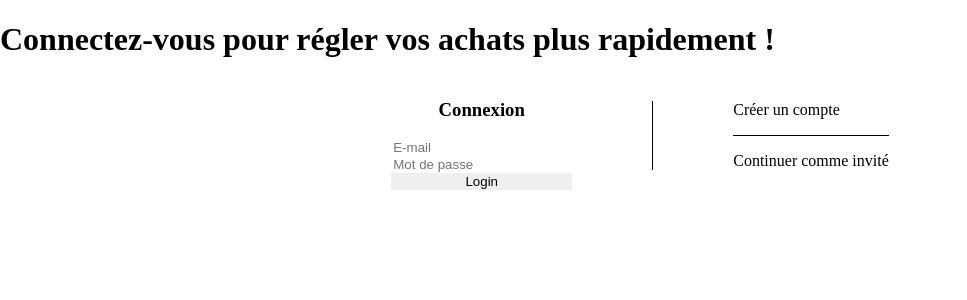
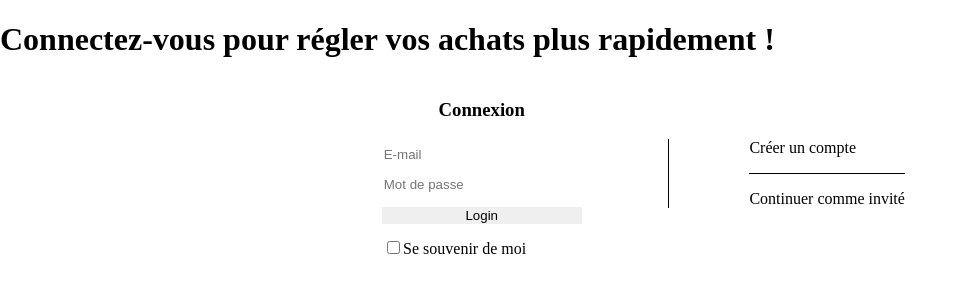
Before and after one commit to FlavianMagrit/Kodak, a React (Create React App) app: page /logout in a window 1280 px wide. Shown: the top 300 px of the page, without its empty margins (0-967 px from the left). Built offline with nearby package versions, Linux system fonts and the light colour scheme; no server answers.

Commit message:
feat: add error handling

```diff
--- a/src/App.js
+++ b/src/App.js
@@ -33,8 +33,8 @@ const AppRouter = () => (
 );
 
 const App = () => {
-  const [user, setUser] = useState(null);
-  console.log(user);
+  const [user, setUser] = useState(JSON.parse(localStorage.getItem('user')));
+
   return (
     <UserContext.Provider value={{ user, setUser }} className="App">
       {user ? <AppRouter /> : <AuthenticationPage />}
--- a/src/components/Input/CustomInput.jsx
+++ b/src/components/Input/CustomInput.jsx
@@ -1,3 +1,3 @@
-export const CustomInput = ({ placeholder, onChange }) => (
-  <input placeholder={placeholder} onChange={onChange} />
+export const CustomInput = ({ placeholder, onChange, ...props }) => (
+  <input placeholder={placeholder} onChange={onChange} {...props}/>
 );
--- a/src/containers/Authentication/index.jsx
+++ b/src/containers/Authentication/index.jsx
@@ -1,25 +1,57 @@
-import React, {useState} from 'react';
+import React, {createRef, useContext, useRef, useState} from 'react';
 import {CustomInput} from "../../components/Input/CustomInput";
 import {login} from "../../utils/authentication/authentication";
+import {UserContext} from "../../App";
+
+const checkboxRef = createRef();
 
 export const Authentication = () => {
+	const [error, setIsError] = useState(false);
 	const [loginEmail, setLoginEmail] = useState('');
 	const [loginPassword, setLoginPassword] = useState('');
+	const hasToBeSaveRef = useRef(checkboxRef);
+
+	const { setUser } = useContext(UserContext);
+
+	const handleConnexion = () => {
+		setIsError(false);
+
+		login(loginEmail, loginPassword)
+			.then(userAuthInfo => {
+				console.log(userAuthInfo.user)
+				if(hasToBeSaveRef.current.checked) {
+					localStorage.setItem('user', JSON.stringify(userAuthInfo.user));
+				}
+				setUser(userAuthInfo.user);
+			})
+			.catch(() => setIsError(true))
+	}
 
 	return (
 		<div className="login-container">
 			<h3> Connexion </h3>
 			<div className="inputs-container">
 				<CustomInput
+					name='email'
+					type='text'
 					placeholder="E-mail"
 					onChange={(e) => setLoginEmail(e.target.value)}
 				/>
 				<CustomInput
+					name='password'
+					type='password'
 					placeholder="Mot de passe"
 					onChange={(e) => setLoginPassword(e.target.value)}
 				/>
 
-				<button onClick={() => login(loginEmail, loginPassword)}> Login</button>
+				{ error && <p className='error'>Erreur dans ton login</p>}
+
+				<button onClick={() => handleConnexion()}>Login</button>
+
+				<div>
+					<input type="checkbox" id="remind-me" name="remind-me" ref={checkboxRef}/>
+					<label htmlFor="remind-me">Se souvenir de moi</label>
+				</div>
 			</div>
 		</div>
 	);
--- a/src/containers/SignInOrSignUp/Login.scss
+++ b/src/containers/SignInOrSignUp/Login.scss
@@ -34,5 +34,17 @@
   .inputs-container{
     display: flex;
     flex-direction: column;
+
+    input[type='text'] {
+      width: 15em;
+    }
+
+    > * {
+      margin: 0.5em;
+    }
+  }
+
+  .error {
+    color: red;
   }
 }
--- a/src/containers/SignInOrSignUp/index.jsx
+++ b/src/containers/SignInOrSignUp/index.jsx
@@ -1,6 +1,4 @@
 import {useContext, useState} from 'react';
-import { onAuthStateChanged } from 'firebase/auth';
-import { auth } from '../../utils/firebase-config';
 import {UserContext} from "../../App";
 import {CreateAccount} from "../CreateAccount";
 import {Authentication} from "../Authentication";
@@ -11,14 +9,10 @@ export const SignInOrSignUp = () => {
 
   const { setUser } = useContext(UserContext);
 
-  onAuthStateChanged(auth, (currentUser) => {
-    setUser(currentUser);
-  });
-
   return (
     <section className='sign-in_sign-up'>
       <div className="left-side">
-        {accountCreation
+        { accountCreation
           ? <CreateAccount />
           : <Authentication />
         }
--- a/src/utils/authentication/authentication.js
+++ b/src/utils/authentication/authentication.js
@@ -18,14 +18,8 @@ export const register = async (registerEmail, registerPassword) => {
   }
 };
 
-export const login = async (loginEmail, loginPassword) => {
-  try {
-    const user = await signInWithEmailAndPassword(auth, loginEmail, loginPassword);
-    console.log(user);
-  } catch (error) {
-    console.log(error.message);
-  }
-};
+export const login = async (loginEmail, loginPassword) =>
+  signInWithEmailAndPassword(auth, loginEmail, loginPassword);
 
 export const logout = async () => {
   await signOut(auth);
```
